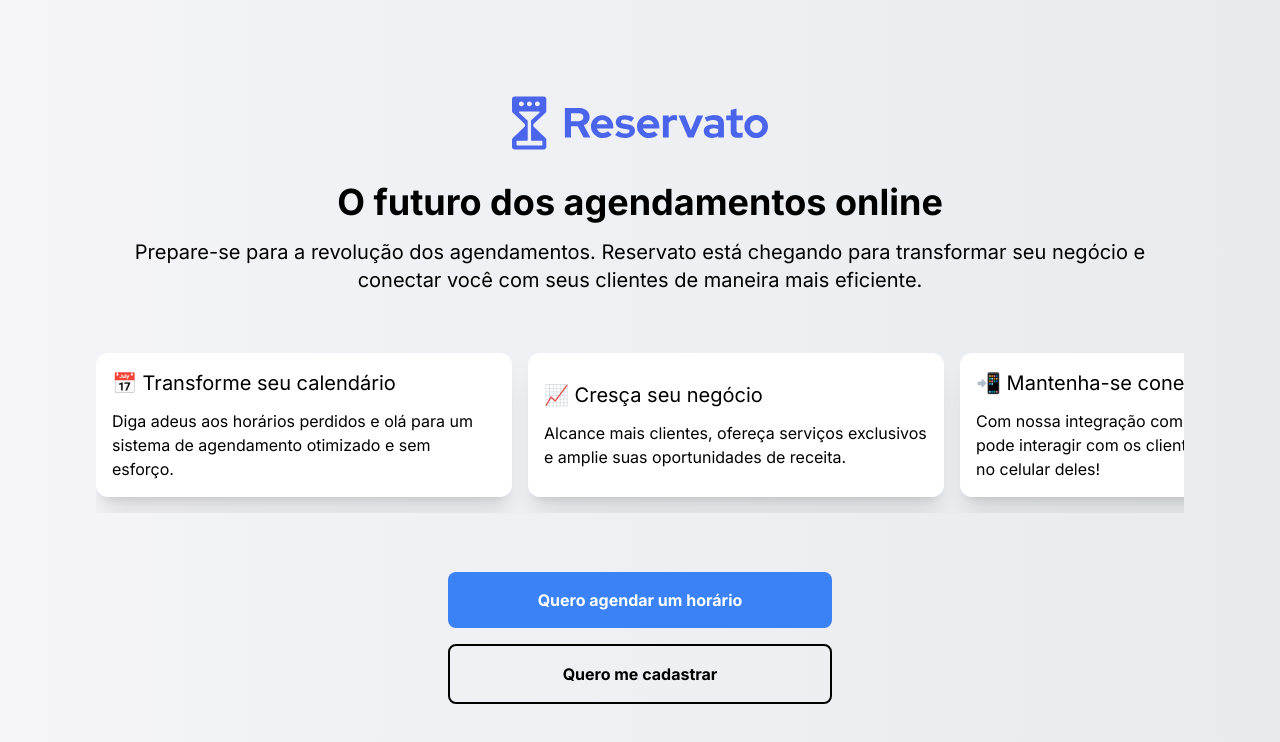
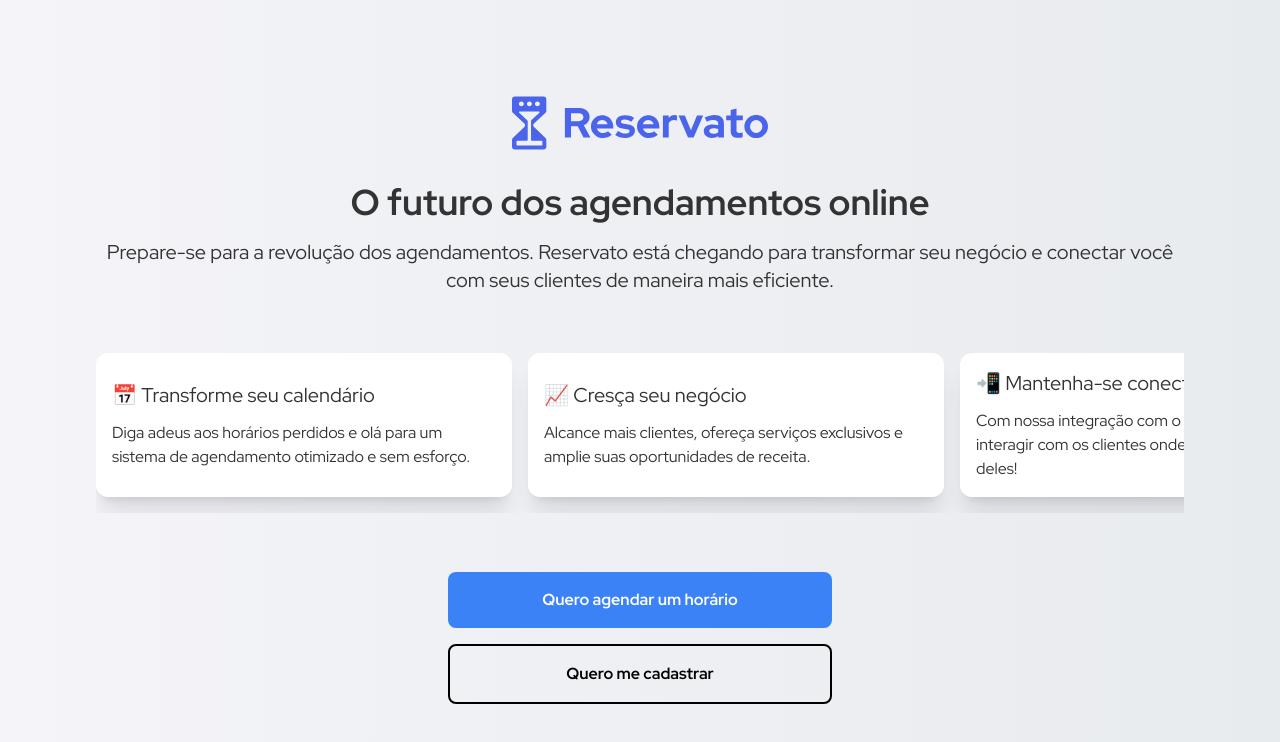
Before and after one commit to igorroc/reservato-app, a Next.js app: page / in a window 1280 px wide. Shown: the top 742 px of the page. Built offline with nearby package versions, Linux system fonts and the light colour scheme.

Commit message:
fix: Page font

```diff
--- a/src/app/globals.css
+++ b/src/app/globals.css
@@ -3,7 +3,7 @@
 @tailwind utilities;
 
 :root {
-	--foreground-rgb: 0, 0, 0;
+	--foreground-rgb: 51, 51, 51;
 	--background-start-rgb: 244, 244, 249;
 	--background-end-rgb: 232, 235, 238;
 }
--- a/src/app/layout.tsx
+++ b/src/app/layout.tsx
@@ -1,10 +1,10 @@
 import type { Metadata } from "next"
-import { Inter } from "next/font/google"
+import { Red_Hat_Display } from "next/font/google"
 import "./globals.css"
 import { ToastContainer } from "react-toastify"
 import "react-toastify/dist/ReactToastify.css"
 
-const inter = Inter({ subsets: ["latin"] })
+const pageFont = Red_Hat_Display({ subsets: ["latin"] })
 
 export const metadata: Metadata = {
 	title: "Reservato | O Futuro dos Agendamentos Online",
@@ -15,7 +15,7 @@ export const metadata: Metadata = {
 export default function RootLayout({ children }: { children: React.ReactNode }) {
 	return (
 		<html lang="pt-br">
-			<body className={inter.className}>
+			<body className={pageFont.className}>
 				{children}
 
 				<ToastContainer />
```
